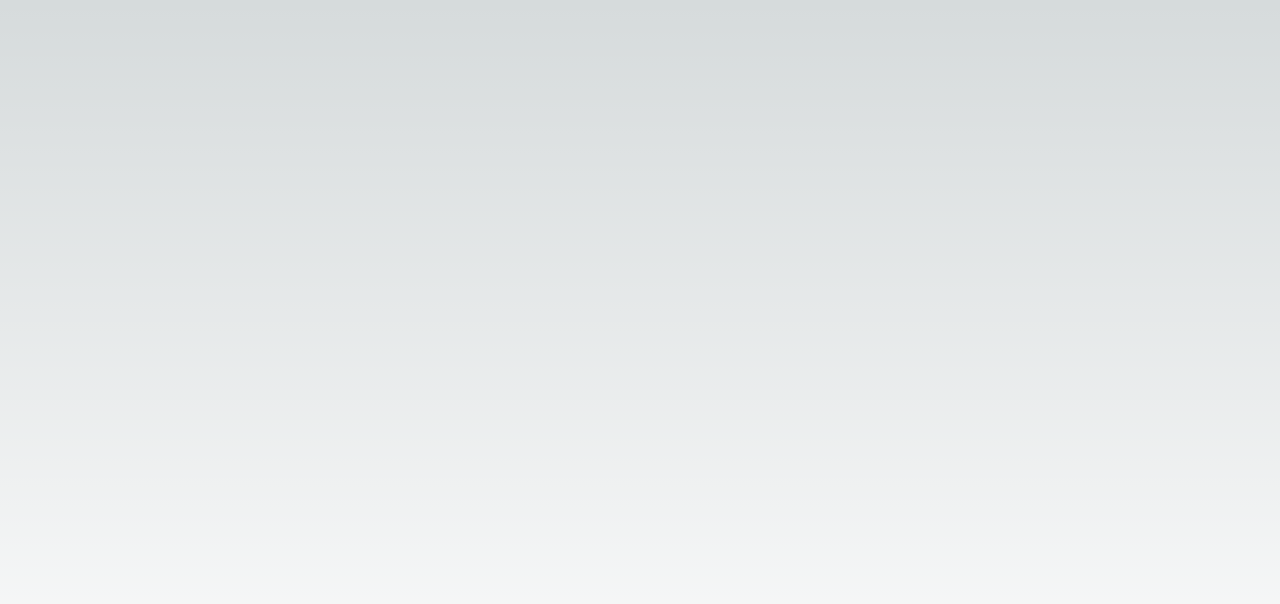
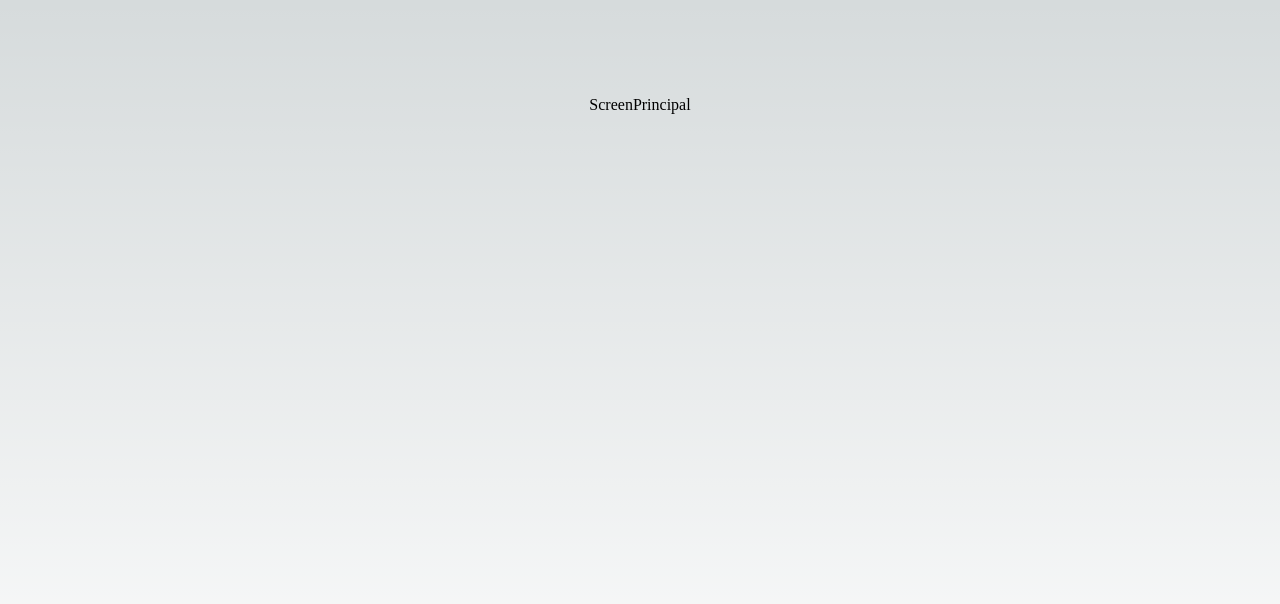
Before and after one commit to Aluonam/pt_301223, a Next.js app: page / in a window 1280 px wide. Shown: the top 604 px of the page. Built offline with nearby package versions, Linux system fonts and the light colour scheme.

Commit message:
feat: screen principal

```diff
--- /dev/null
+++ b/ScreenPrincipal.jsx
@@ -0,0 +1,9 @@
+import React from 'react'
+
+const ScreenPrincipal = () => {
+  return (
+    <div>ScreenPrincipal</div>
+  )
+}
+
+export default ScreenPrincipal
--- a/pages/index.js
+++ b/pages/index.js
@@ -1,5 +1,6 @@
 import Head from 'next/head'
 import styles from '@/styles/Home.module.css'
+import ScreenPrincipal from '@/ScreenPrincipal'
 
 export default function Home() {
   return (
@@ -11,7 +12,7 @@ export default function Home() {
         <link rel="icon" href="/favicon.ico" />
       </Head>
       <main className={`${styles.main}`}>
-
+          <ScreenPrincipal></ScreenPrincipal>
       </main>
     </>
   )
```
Also changed, not shown: screenPT.jsx (deleted, +0 -9 lines).
